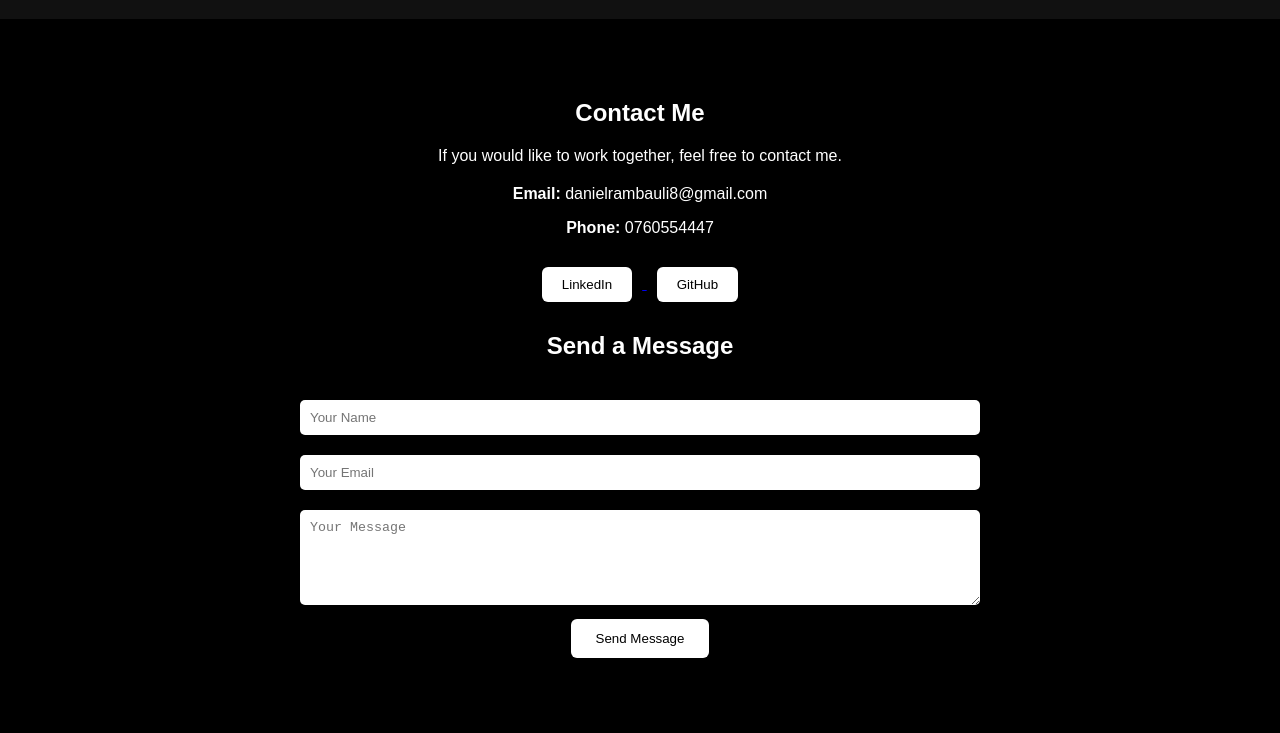
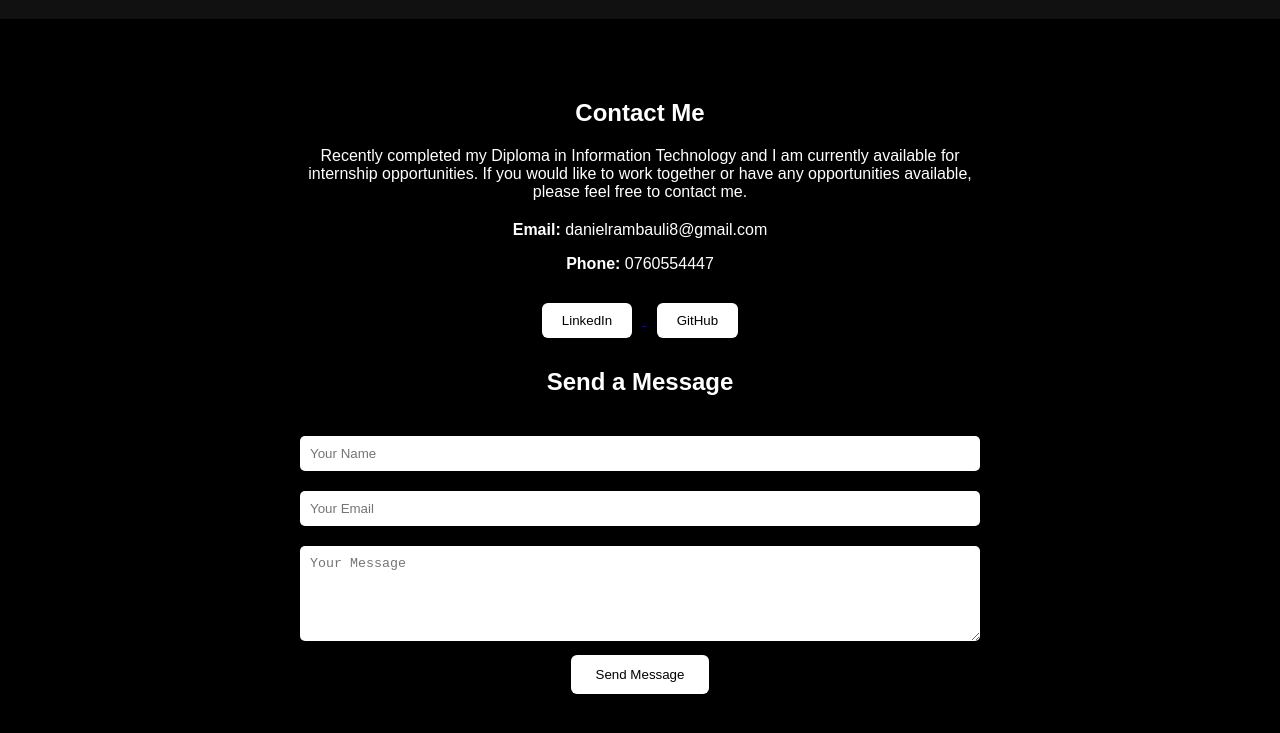
Before and after one commit to Danielrambauli/daniel-portfolio, a plain HTML site: page contact.html in a window 1280 px wide. Shown: the part 89-822 px from the top of the page. Drawn offline with Linux system fonts and the light colour scheme.

Commit message:
Revise contact section with new details
Updated contact information and added internship availability.

```diff
--- a/contact.html
+++ b/contact.html
@@ -35,7 +35,8 @@
 
 <h1>Contact Me</h1>
 
-<p>If you would like to work together, feel free to contact me.</p>
+<p>Recently completed my Diploma in Information Technology and I am currently available for internship opportunities.
+  If you would like to work together or have any opportunities available, please feel free to contact me.</p>
 
 <div class="contact-info">
 
```
